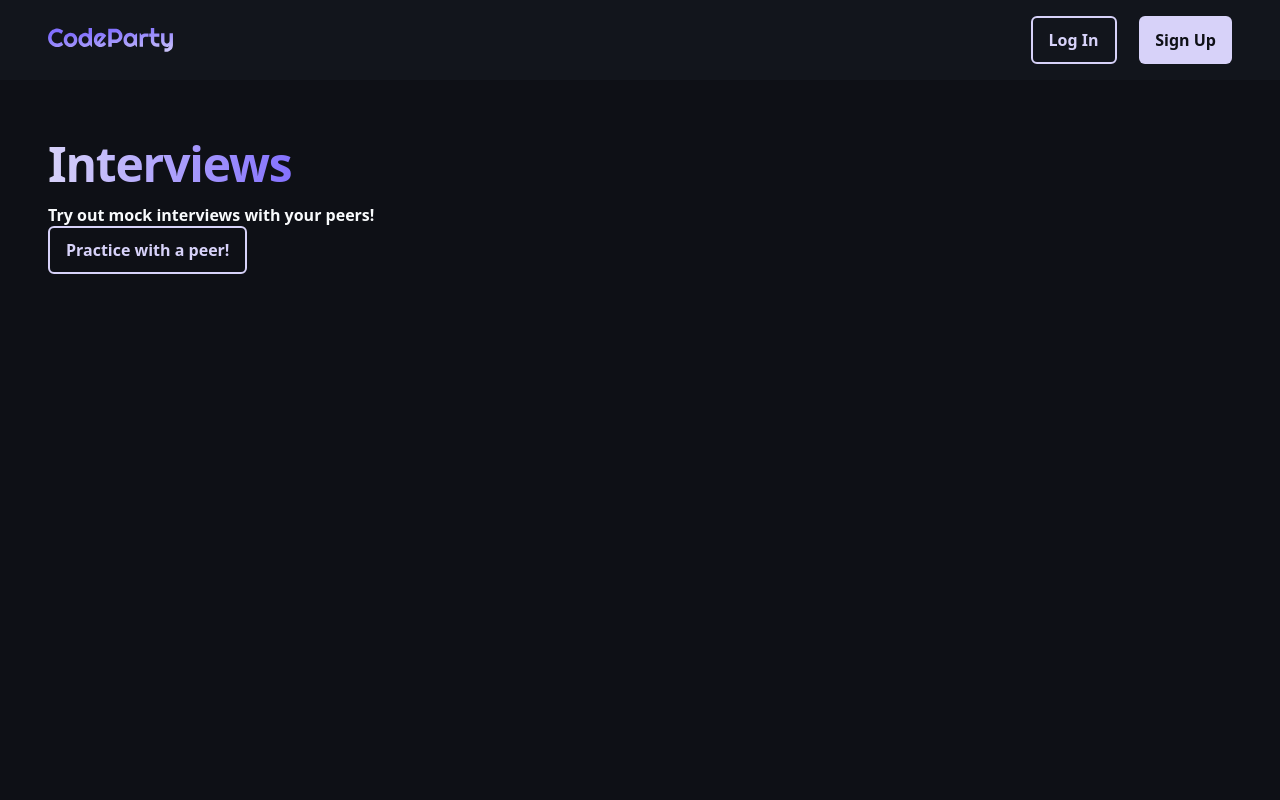
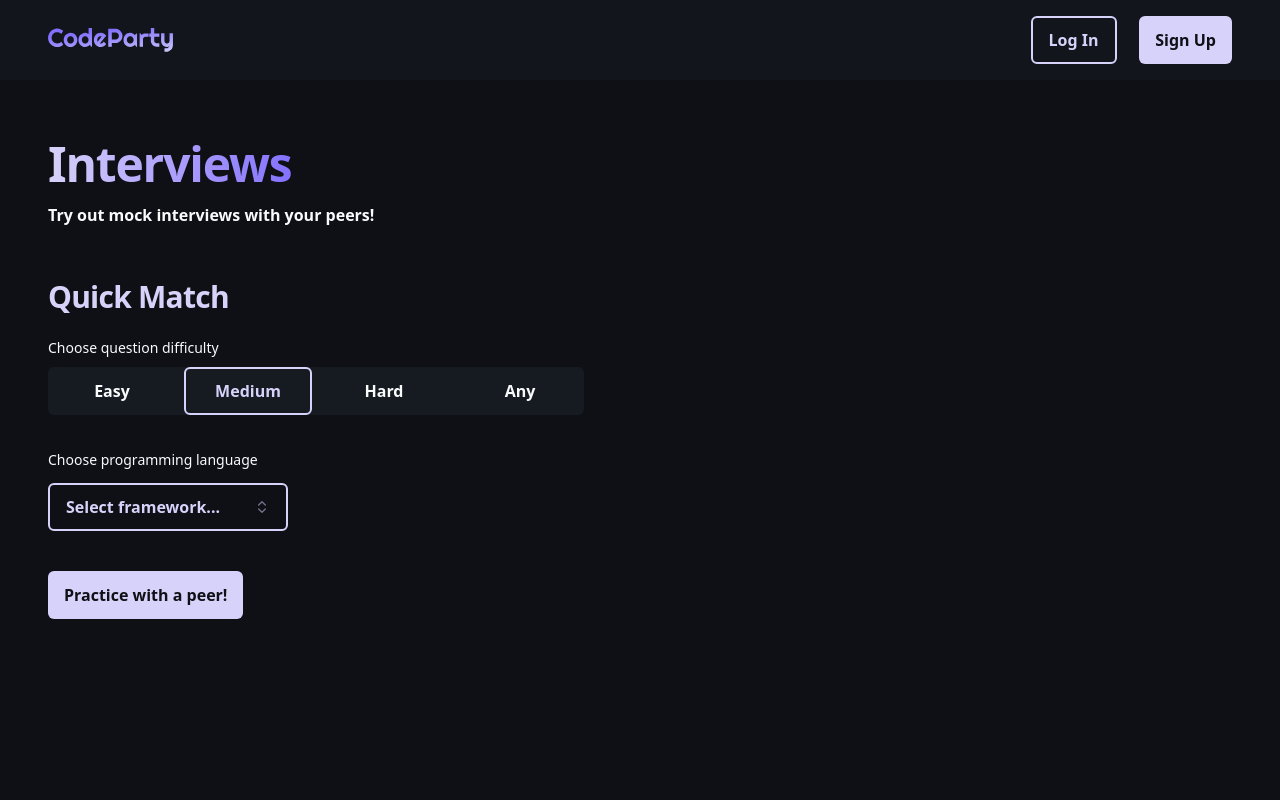
Before and after one commit to CS3219-AY2324S1/ay2324s1-course-assessment-g11, a Next.js app in the folder frontend/: page /interviews in a window 1280 px wide. Shown: the top 800 px of the page. Built offline with nearby package versions, Linux system fonts and the light colour scheme.

Commit message:
feat: Add quick match section in interviews page

```diff
--- a/frontend/src/pages/interviews.tsx
+++ b/frontend/src/pages/interviews.tsx
@@ -1,13 +1,129 @@
-import { TypographyBodyHeavy, TypographyH1 } from '@/components/ui/typography'
+import { TypographyBodyHeavy, TypographyH1, TypographyH2, TypographySmall } from '@/components/ui/typography'
 import Link from 'next/link'
 import { Button } from '@/components/ui/button'
+import {
+  Command,
+  CommandEmpty,
+  CommandGroup,
+  CommandInput,
+  CommandItem,
+} from "@/components/ui/command";
+import {
+  Popover,
+  PopoverContent,
+  PopoverTrigger,
+} from "@/components/ui/popover";
+import { cn } from "@/lib/utils";
+import {
+  Check,
+  ChevronsUpDown,
+} from "lucide-react";
+import { useState } from 'react';
+
+const frameworks = [
+  {
+    value: "next.js",
+    label: "Next.js",
+  },
+  {
+    value: "sveltekit",
+    label: "SvelteKit",
+  },
+  {
+    value: "nuxt.js",
+    label: "Nuxt.js",
+  },
+  {
+    value: "remix",
+    label: "Remix",
+  },
+  {
+    value: "astro",
+    label: "Astro",
+  },
+];
 
 export default function Interviews() {
+  const [open, setOpen] = useState(false);
+  const [value, setValue] = useState("");
+  const [difficulty, setDifficulty] = useState("medium");
+
   return (
-    <div className='min-h-screen p-12'>
-      <TypographyH1 className="text-transparent bg-clip-text bg-gradient-to-r from-primary to-secondary w-min mb-1">Interviews</TypographyH1>
-      <TypographyBodyHeavy>Try out mock interviews with your peers!</TypographyBodyHeavy>
-      <Link href="/room"><Button variant={"outline"}>Practice with a peer!</Button></Link>
+    <div className='min-h-screen p-12 mx-auto max-w-7xl'>
+
+      <TypographyH1 className="text-transparent bg-clip-text bg-gradient-to-r from-primary to-secondary w-min mb-1">
+        Interviews
+      </TypographyH1>
+
+      <TypographyBodyHeavy>
+        Try out mock interviews with your peers!
+      </TypographyBodyHeavy>
+
+      <div className='flex-col flex gap-4 mt-12'>
+        <TypographyH2 className="text-primary">
+          Quick Match
+        </TypographyH2>
+        <div>
+          <TypographySmall>Choose question difficulty</TypographySmall>
+          <div className="mt-2 mb-4 flex gap-2 bg-popover w-min rounded-lg">
+            <Button className="w-32" variant={difficulty == "easy" ? "outline" : "secondary"} value="easy" onClick={(e) => setDifficulty(e.currentTarget.value)}>Easy</Button>
+            <Button className="w-32" variant={difficulty == "medium" ? "outline" : "secondary"} value="medium" onClick={(e) => setDifficulty(e.currentTarget.value)}>Medium</Button>
+            <Button className="w-32" variant={difficulty == "hard" ? "outline" : "secondary"} value="hard" onClick={(e) => setDifficulty(e.currentTarget.value)}>Hard</Button>
+            <Button className="w-32" variant={difficulty == "any" ? "outline" : "secondary"} value="any" onClick={(e) => setDifficulty(e.currentTarget.value)}>Any</Button>
+          </div>
+        </div>
+
+        <div>
+          <TypographySmall>Choose programming language</TypographySmall>
+          <div className="pt-3 pb-10">
+            <Popover open={open} onOpenChange={setOpen}>
+              <PopoverTrigger asChild>
+                <Button
+                  variant="outline"
+                  role="combobox"
+                  aria-expanded={open}
+                  className="w-[240px] justify-between"
+                >
+                  {value
+                    ? frameworks.find((framework) => framework.value === value)
+                      ?.label
+                    : "Select framework..."}
+                  <ChevronsUpDown className="ml-2 h-4 w-4 shrink-0 opacity-50" />
+                </Button>
+              </PopoverTrigger>
+              <PopoverContent className="w-[240px] p-0">
+                <Command>
+                  <CommandInput placeholder="Search framework..." />
+                  <CommandEmpty>No framework found.</CommandEmpty>
+                  <CommandGroup>
+                    {frameworks.map((framework) => (
+                      <CommandItem
+                        key={framework.value}
+                        onSelect={(currentValue) => {
+                          setValue(currentValue === value ? "" : currentValue);
+                          setOpen(false);
+                        }}
+                      >
+                        <Check
+                          className={cn(
+                            "mr-2 h-4 w-4",
+                            value === framework.value
+                              ? "opacity-100"
+                              : "opacity-0"
+                          )}
+                        />
+                        {framework.label}
+                      </CommandItem>
+                    ))}
+                  </CommandGroup>
+                </Command>
+              </PopoverContent>
+            </Popover>
+          </div>
+        </div>
+      </div>
+
+      <Link href="/room"><Button variant={"default"}>Practice with a peer!</Button></Link>
     </div>
   )
 }
--- /dev/null
+++ b/frontend/src/pages/profile.tsx
@@ -0,0 +1,3 @@
+export default function Profile() {
+
+}
--- a/frontend/src/pages/room.tsx
+++ b/frontend/src/pages/room.tsx
@@ -35,7 +35,9 @@ export default function Room() {
           <TabsContent value="description" className="h-[79vh]">
             <Description question={question} participants={["Charisma", "Chun Wei"]} className="h-full"/>
           </TabsContent>
-          <TabsContent value="solution">Solution</TabsContent>
+          <TabsContent value="solution">
+            {question.solution}
+          </TabsContent>
         </Tabs>
         <div className="flex-1">
           <CodeEditor />
```
